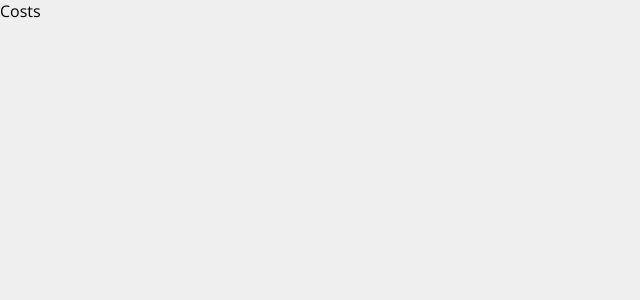
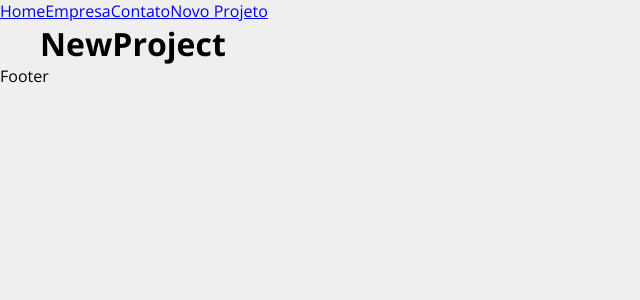
Before and after one commit to guilhermecolares/Projeto-Costs, a JavaScript app: page /newproject in a window 1280 px wide. Shown: the top 300 px of the page, without its empty margins (0-640 px from the left). Built offline with nearby package versions, Linux system fonts and the light colour scheme; the HTML template or start-up script is replaced by a standard one.

Commit message:
ESTRUTURANDO O SITE

```diff
--- a/src/App.js
+++ b/src/App.js
@@ -1,7 +1,35 @@
+import {BrowserRouter as Router, Routes, Route, Link} from 'react-router-dom'
+
+import Home from './components/pages/Home';
+import Company from './components/pages/Company';
+import Contact from './components/pages/Contact';
+import NewProject from './components/pages/NewProject';
+
+import Container from './components/layout/Container';
+
 function App() {
   return (
     <div className="App">
-      <p>Costs</p>
+      <Router>
+        <>
+          <Link to='/'>Home</Link>
+          <Link to='/company'>Empresa</Link>
+          <Link to='/contact'>Contato</Link>
+          <Link to='/newproject'>Novo Projeto</Link>
+        </>
+
+
+          <Container customClass='min-height'>
+            <Routes>
+              <Route exact path='/' element={<Home />}/>
+              <Route exact path='/company' element={<Company />}/>
+              <Route exact path='/contact' element={<Contact />}/>
+              <Route exact path='/newproject' element={<NewProject />}/>
+            </Routes>
+          </Container>
+
+        <p>Footer</p>
+      </Router>
     </div>
   );
 }
--- /dev/null
+++ b/src/components/layout/Container.js
@@ -0,0 +1,11 @@
+import styles from './Container.module.css'
+
+function Container(props) {
+    return (
+        <div className={`${styles.container} ${styles[props.customClass]}`}>
+            {props.children}
+        </div>
+    )
+}
+
+export default Container
--- /dev/null
+++ b/src/components/layout/Container.module.css
@@ -0,0 +1,20 @@
+.container {
+    width: 1200px;
+    display: flex;
+    justify-content: space-between;
+    margin: 0 auto;
+    flex-wrap: wrap;
+}
+
+.min-height {
+    min-height: 75%;
+}
+
+.start {
+    justify-content: flex-start;
+}
+
+.column {
+    flex-direction: column;
+    justify-content: flex-start;
+}
--- /dev/null
+++ b/src/components/pages/Company.js
@@ -0,0 +1,7 @@
+function Company() {
+    return (
+        <h1>Company</h1>
+    )
+}
+
+export default Company
--- /dev/null
+++ b/src/components/pages/Contact.js
@@ -0,0 +1,7 @@
+function Contact() {
+    return (
+        <h1>Contact</h1>
+    )
+}
+
+export default Contact
--- /dev/null
+++ b/src/components/pages/Home.js
@@ -0,0 +1,7 @@
+function Home() {
+    return (
+        <h1>Home</h1>
+    )
+}
+
+export default Home
--- /dev/null
+++ b/src/components/pages/NewProject.js
@@ -0,0 +1,7 @@
+function NewProject() {
+    return (
+        <h1>NewProject</h1>
+    )
+}
+
+export default NewProject
```
